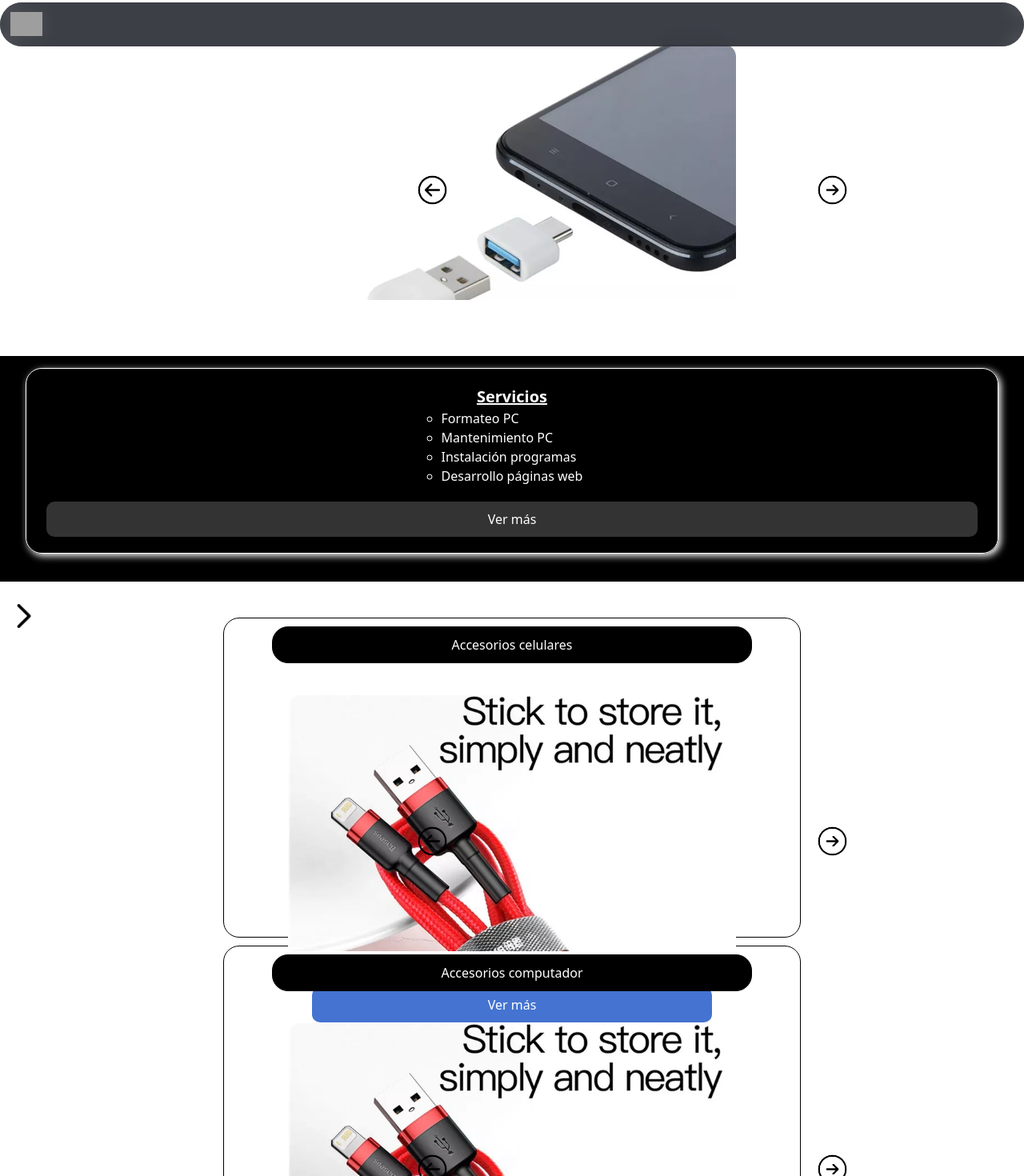
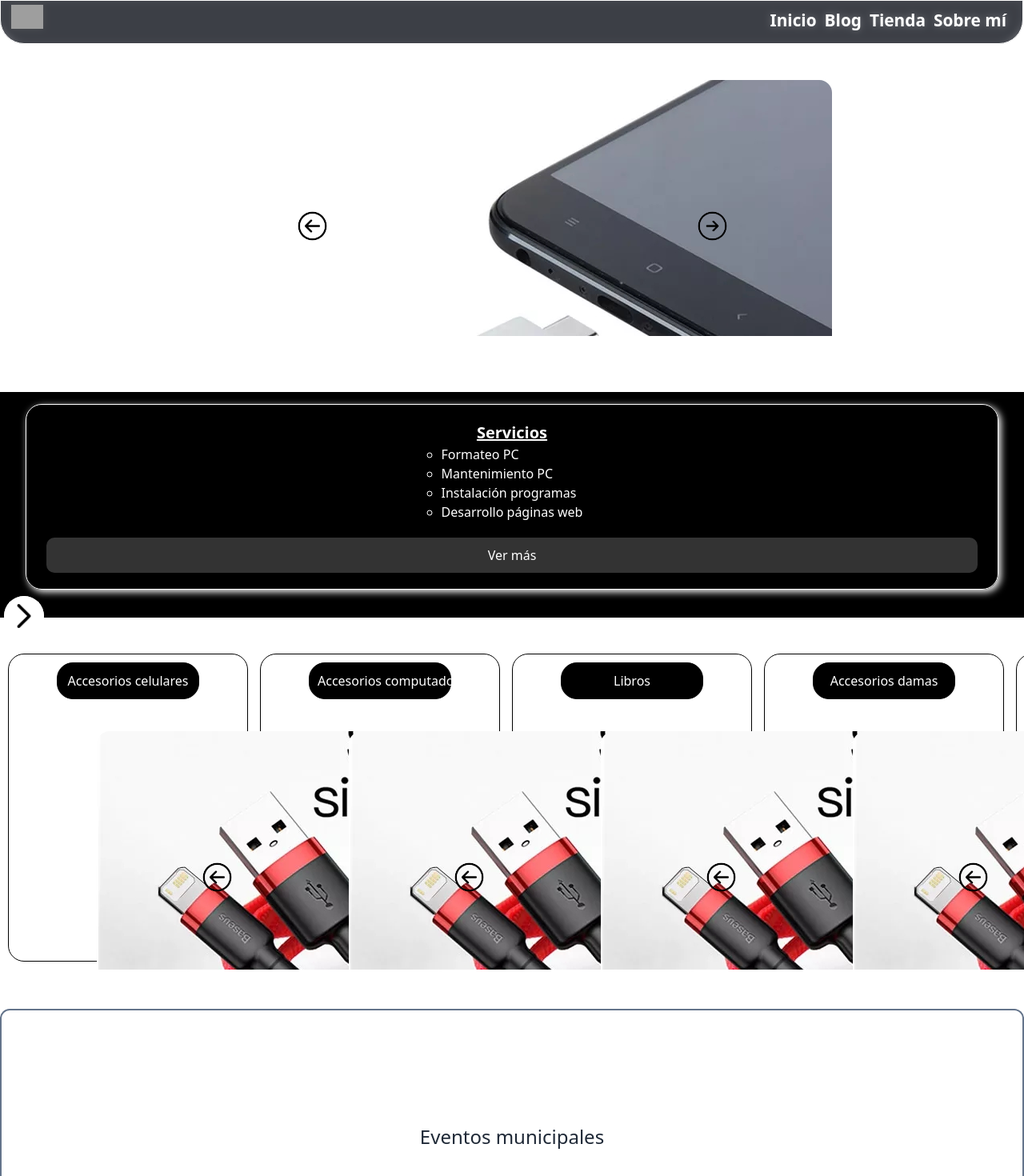
Before and after one commit to julianesp/neuraidev, a Next.js app: page / in a window 1280 px wide. Shown: the top 1470 px of the page at 80% size. Built offline with nearby package versions, Linux system fonts and the light colour scheme; grey boxes are pictures that could not be loaded.

Commit message:
Rediseñando navbar || Estableciendo inline para mostrar ancla de accesorios

```diff
--- a/package.json
+++ b/package.json
@@ -10,7 +10,7 @@
   },
   "dependencies": {
     "mongoose": "^8.4.1",
-    "next": "^14.2.3",
+    "next": "^14.2.14",
     "react": "^18",
     "react-daisyui": "^5.0.0",
     "react-dom": "^18",
@@ -31,7 +31,7 @@
     "prettier": "^3.3.1",
     "tailwindcss": "^3.4.3"
   },
-  "prettier":{
+  "prettier": {
     "singleQuote": false
   }
 }
--- a/src/styles/Home.module.scss
+++ b/src/styles/Home.module.scss
@@ -7,6 +7,7 @@
   justify-content: center;
   align-items: center;
   overflow: hidden;
+  margin-top: 45px;
 
   & .presentation {
     position: relative;
@@ -73,15 +74,31 @@
   }
 
   & .accesorios {
+
+
     margin: 5px;
+    /* Asegurar que ocupe todo el ancho */
+    width: 100%;
+    height: 405px;
+    /* Scroll horizontal */
+    overflow-x: auto;
+    /* Evitar que los artículos se dividan en varias líneas */
+    white-space: nowrap;
+    padding: 10px;
 
     & .tipo {
       @include border_dark;
-      @include flex-column;
+      // @include flex-column;
 
-      margin-top: 10px;
+      /* Mostrar los artículos en línea */
+      display: inline-block;
+      text-align: center;
+      // height: 400px;
+      width: 300px; /* Ajusta el ancho según sea necesario */
+      height: 385px;
+      margin-right: 15px; /* Espacio entre los artículos */
+      vertical-align: top;
 
-      height: 400px;
 
       & h1 {
         @include header_h1;
@@ -95,7 +112,7 @@
         text-align: center;
         transition: 0.3s ease-out all;
 
-        width: calc(100% - 200px);
+        width: calc(100% - 50px);
       }
     }
   }
--- a/src/styles/ImageSlider.module.scss
+++ b/src/styles/ImageSlider.module.scss
@@ -2,12 +2,12 @@
   position: relative;
   overflow: hidden;
 
-  margin-top: 40px;
+  // margin-top: 40px;
 
-  width: 100%;
-  min-width: 300px;
-  max-width: 700px;
-  height: 350px;
+  width: 290px;
+  // min-width: 300px;
+  // max-width: 700px;
+  height: 290px;
 }
 
 .transition {
@@ -16,9 +16,9 @@
 
 .image img {
   width: 100dvw;
-  // min-width: 300px;
-  // max-width: 550px;
-  height: 350px;
+  width: calc(100% - 15px);
+
+  // border: 1px solid #000;
   border-top-left-radius: 20px;
   border-top-right-radius: 20px;
 }
--- a/src/styles/NavBar.module.scss
+++ b/src/styles/NavBar.module.scss
@@ -1,27 +1,29 @@
   .container {
     z-index: 100;
+
     position: fixed;
 
     display: flex;
     justify-content: space-between;
 
-  align-items: center;
-  margin: 2.5px 0;
     padding: 0;
-  /* padding: 3px 0; */
 
-  width: 100vw;
+    width: 99vw;
     height: 55px;
 
     top: 0px;
     left: 0px;
 
     border: 1px solid #fff;
-  border: none;
     border-radius: 30px;
-  /* vista borrosa  */
-  backdrop-filter: blur(10px);
+
+    border-top-left-radius: 0px;
+      border-top-right-radius: 0px;
+      border-end-end-radius: 30px;
+      border-end-start-radius: 30px;
+
     background-color: rgba(24, 28, 36, 0.6);
+    backdrop-filter: blur(5px);
   }
 
   .container a {
@@ -62,7 +64,7 @@
     align-items: center;
     flex-direction: column;
 
-  /*posicionamiento vertical igual al despliegue*/
+
     margin-top: 50px;
 
     top: 60%;
@@ -199,53 +201,76 @@
 
   /* screens responsives */
 
-@media screen and (min-width: 1024px) {
+  @media screen and (min-width: 769px) {
     .container {
-    /* margin: 3px 25px 0; */
-    /* position: absolute; */
+      // border-top-left-radius: 0px;
+      // border-top-right-radius: 0px;
+      // border-end-end-radius: 30px;
+      // border-end-start-radius: 30px;
 
-    width: 100vw;
+      width: calc(100% - 1px);
 
       .circle {
         display: none;
       }
 
+      .enlaces__menu {
+        display: flex;
+        justify-content: right;
+        background-color: transparent;
+
+      }
+
       .enlaces__menu.closed {
-      /* position: relative; */
+        flex-direction: row;
 
-      display: inline;
+        margin: 0;
+        padding: 0;
 
-      /* flex-direction: row;
-      justify-content: center;
-      align-items: center; */
+        width: auto; /* Ajuste dinámico */
+        height: 50px;
 
-      gap: 0 20px;
+        top: 7px;
+        // left: 1010px;
+        right: 20px;
 
-      left: 9px;
-      /* top: 10px; */
+        // quitar fondo oscuro a enlaces
+        background-color: transparent;
+        background: none;
+        border: none;
+        box-shadow: none;
+        animation: none;
+      }
 
+      .enlaces__menu.open {
         background-color: transparent;
-      border: transparent;
       }
 
       .enlaces__menu a {
-      color: #000;
-      font-size: 1.1rem;
-      padding: 10px 0;
+        transition: 0.5s ease-in all;
 
-      transition: 0.2s ease-in all;
+        color: #fff;
+        font-size: 1.2rem;
+
+        border: none;
+        animation: none;
+
+        /* Ajustar el ancho de los enlaces */
+      width: auto; /* Ancho automático basado en el contenido */
+      padding: 0 15px; /* Espaciado interno para hacerlos más pequeños */
+      margin-right: 10px; /* Espacio entre enlaces y al lado derecho */
       }
 
       .enlaces__menu a:hover {
+        padding: 0 15px;
+
+        transition: 0.5s ease-in all;
+
+        animation: none;
         color: #fff;
         text-decoration: underline;
-      /* font-size: 1.05rem; */
-
-      /* font-weight: 700; */
       }
 
-    .enlaces__menu.closed {
-      animation: none;
+
     }
   }
-}
```
Also changed, not shown: public/logo.jpg (deleted), 1 other file (tests, documents, lock files or other folders). Lines whose indentation alone changed are shown as unchanged.
